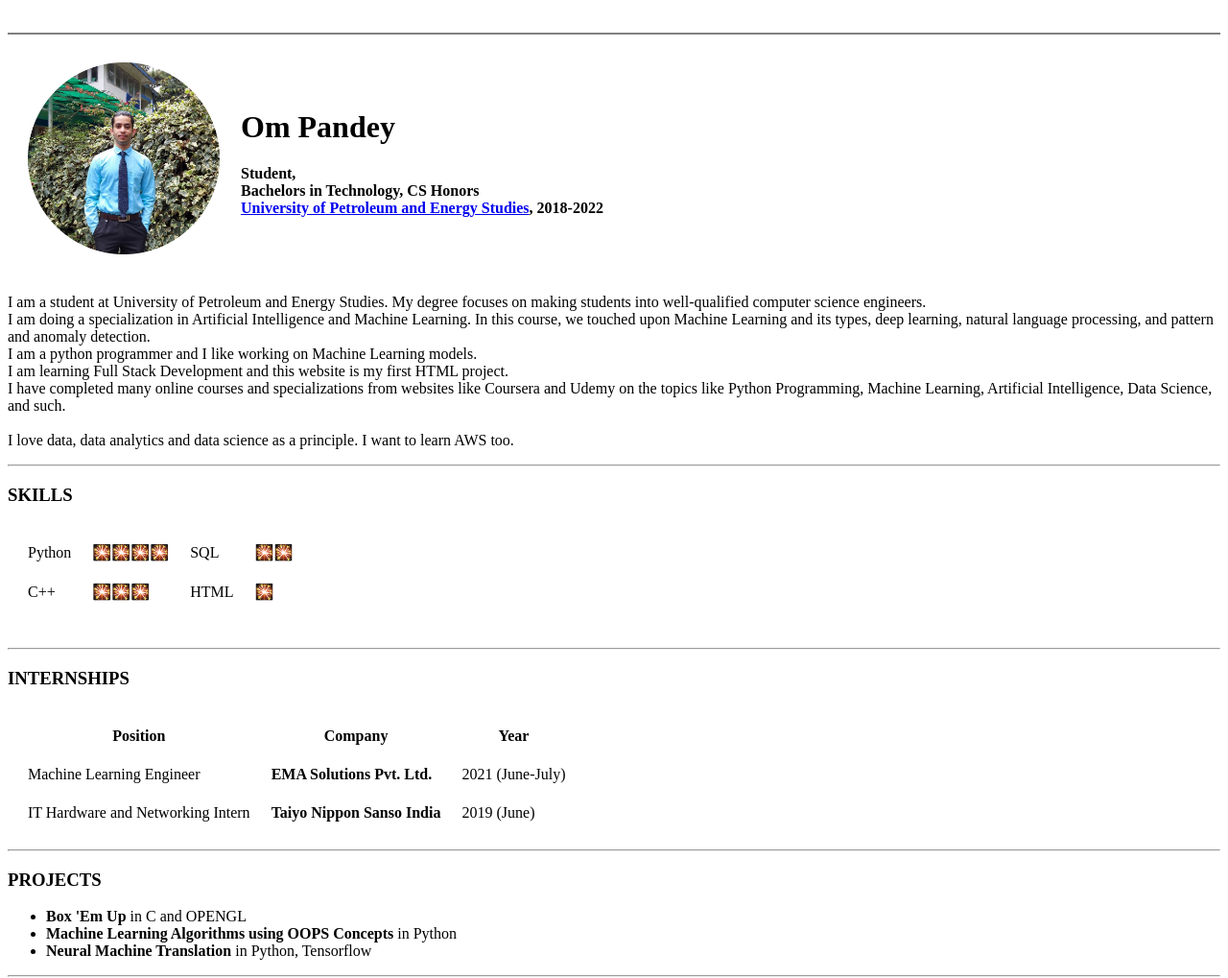
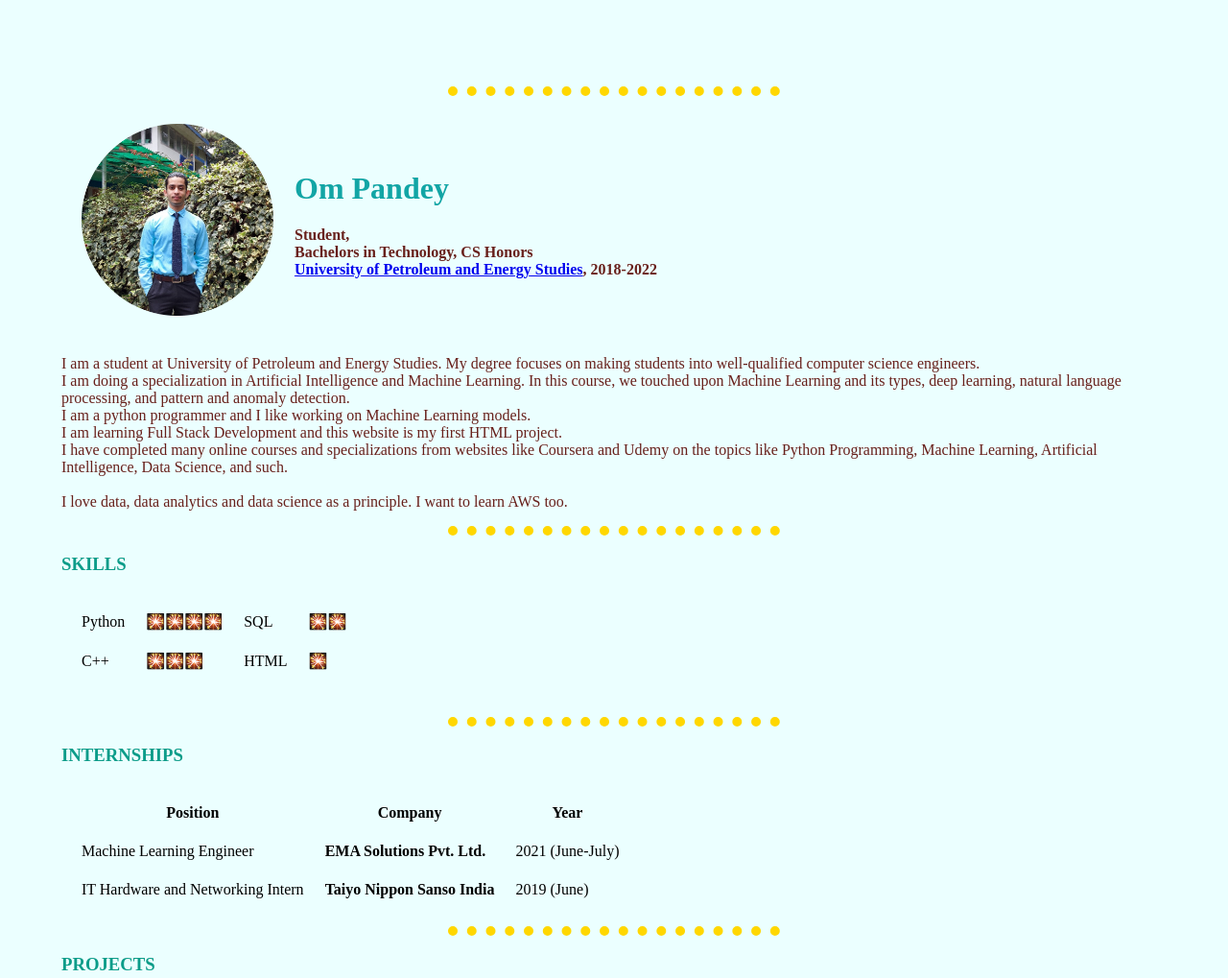
Before and after one commit to Pandey23000Om/Website, a plain HTML site: page index.html in a window 1280 px wide. Shown: the top 1019 px of the page at 96% size. Drawn offline with Linux system fonts and the light colour scheme.

Commit message:
Initial website with css file

```diff
--- /dev/null
+++ b/css/style.css
@@ -0,0 +1,25 @@
+body {
+    background-color: rgb(235, 255, 255);
+    margin: 5%;
+}
+
+hr {
+    border-style: none;
+    border-top-style: dotted;
+    border-width: 10px;
+    border-color: gold;
+    width: 30%;
+}
+
+h3 {
+    color: rgb(12, 156, 137);
+}
+
+h1 {
+    color: rgb(18, 165, 165);
+    align-self: center;
+}
+
+p {
+    color: rgb(104, 32, 27);
+}
--- a/index.html
+++ b/index.html
@@ -7,11 +7,15 @@
         <meta name="description" content="Learning Web Tutorial">
         <meta name="keywords" content="HTML, CSS, JavaScript">
         <meta name="author" content="Om Pandey">
+
         <title>Om's Personal Site</title>
+        <link rel="stylesheet" href = "css/style.css">
+
     </head>
+
     <body>
         <br>
-    <hr noshade="True">
+        <hr>
         <!--Add your close up image -> right aligned:
             location: C:\Users\ompan\Pictures\0m IDs\close_up.jpeg
             ulr: https://hosting.photobucket.com/images/i/GhostedWholf/00_my_pic.jpeg
@@ -19,7 +23,7 @@
 
         <table cellspacing = "20">
             <tr>
-            <td><img src = "00_my_pic_circle.png" alt="Display Picture" width="200" height="200"></td>
+                <td><img src = "images/00_my_pic_circle.png" alt="Display Picture" width="200" height="200"></td>
                 <td>
                     <h1>Om Pandey</h1>
                     <p>
@@ -116,7 +120,7 @@
             <li><a href="https://github.com/Pandey23000Om">GitHub</a></li>
         </ul>
 
-    <hr noshade="True">
+        <hr>
         <br>
     </body>
 </html>
```
Also changed, not shown: images/00_my_pic_circle.png (added), images/OM_pic.jpeg (added). Lines whose indentation alone changed are shown as unchanged.
